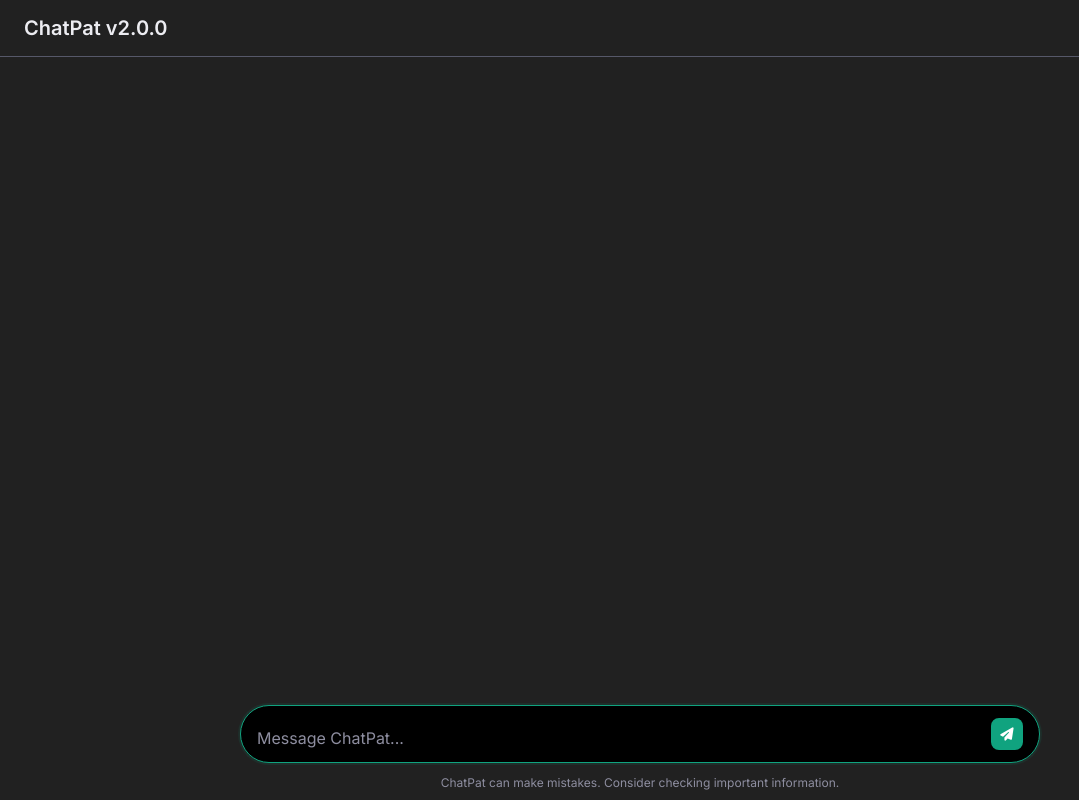
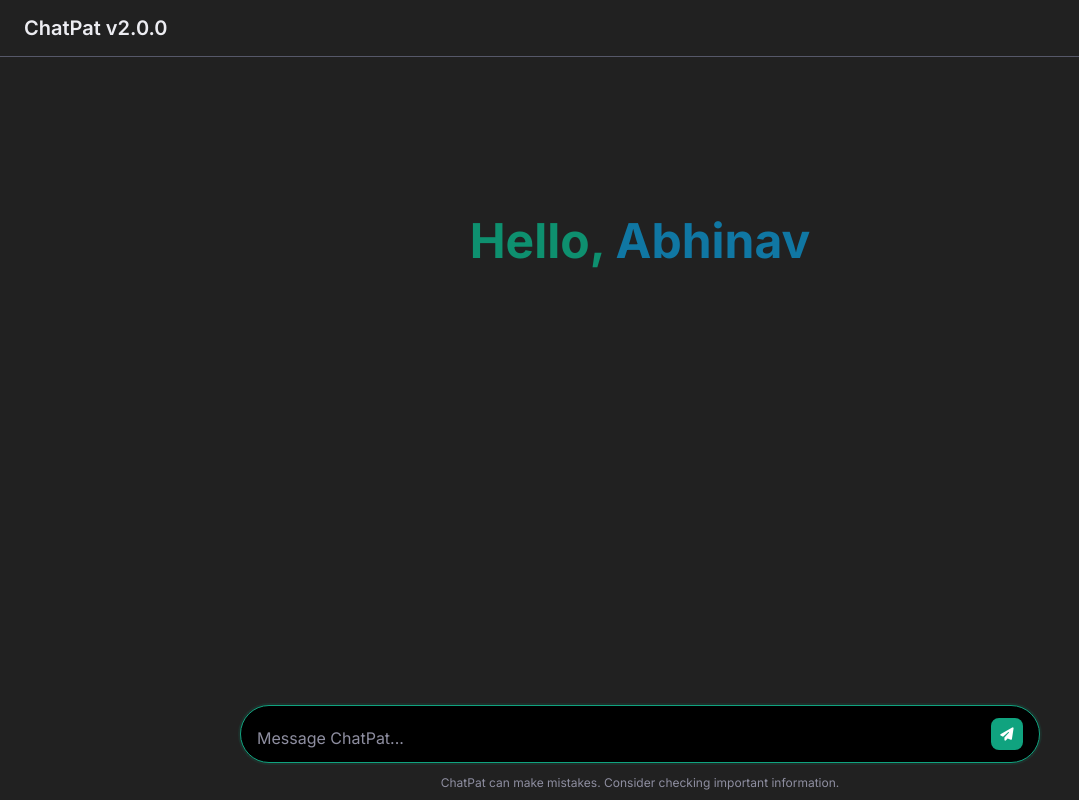
Before and after one commit to ARJ544/ChatPat-v2.0.0, a website: page index.html in a window 1280 px wide. Shown: the whole page, without its empty margins (0-1079 px from the left). Drawn offline with Linux system fonts and the light colour scheme.

Commit message:
added Hello {name} which is editable

```diff
--- a/index.html
+++ b/index.html
@@ -17,6 +17,12 @@
             <header class="chat-header">
                 <h1>ChatPat v2.0.0</h1>
             </header>
+
+            <div class="center-container">
+                <h1 class="hello-title">
+                    Hello, <span class="nameOfperson" contenteditable="true">Abhinav</span>
+                </h1>
+            </div>
             <!-- <div class="wholeChatContainer">    -->
             <div class="chat-messages" id="chat-messages">
                 <!-- User message -->
--- a/script.js
+++ b/script.js
@@ -2,6 +2,7 @@ document.addEventListener("DOMContentLoaded", () => {
     const input = document.getElementById("input");
     const button = document.getElementById("button");
     const chatMessages = document.getElementById("chat-messages");
+    const nameInput = document.getElementById('nameInput');
 
 
     // Helper function to send the prompt (used by both button and enter)
--- a/style.css
+++ b/style.css
@@ -492,3 +492,29 @@ html, body {
 #input {
   overflow: hidden;
 }
+.center-container {
+  display: flex;
+  flex-direction: column;
+  align-items: center;
+  justify-content: center;
+  height: 100vh;
+  width: 100vw;
+}
+.hello-title {
+  font-size: 3rem;
+  font-family: 'Inter', -apple-system, BlinkMacSystemFont, 'Segoe UI', Roboto, sans-serif;
+  margin-bottom: 24px;
+  color: #0e906f;
+}
+.nameOfperson{
+  color: #1077a3;
+}
+
+@media (max-width: 600px) {
+  .hello-title {
+      font-size: 2rem;
+  }
+  .name-input {
+      font-size: 1.2rem;
+  }
+}
```
